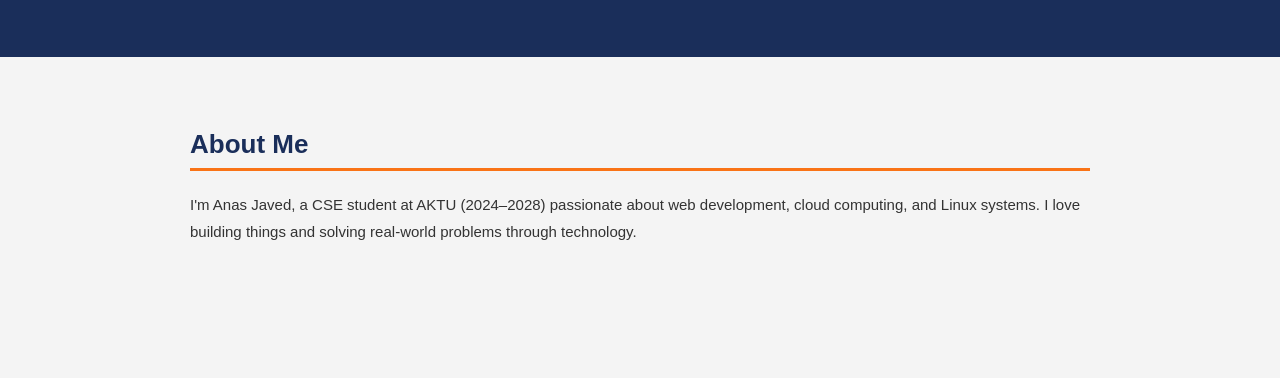
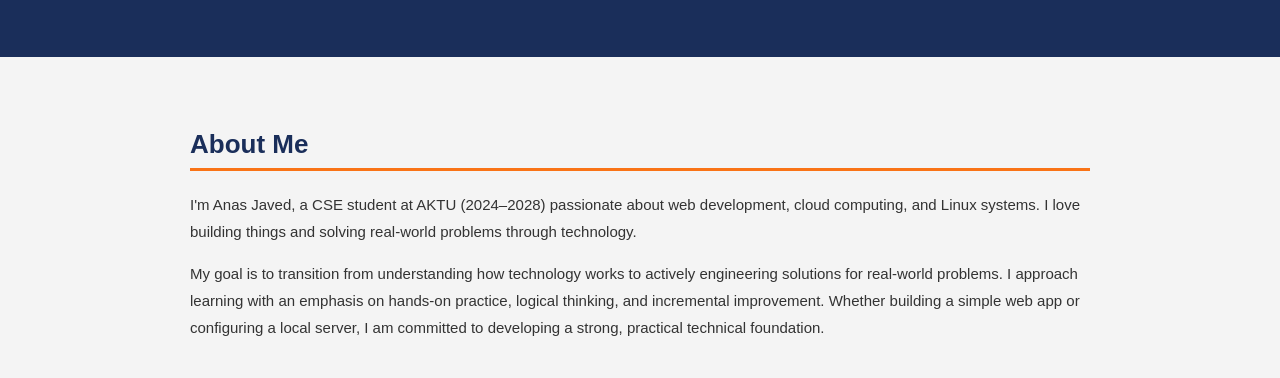
Before and after one commit to anasjaved28/CODSOFT, a plain HTML site: page task1/index.html in a window 1280 px wide. Shown: the part 375-753 px from the top of the page. Drawn offline with Linux system fonts and the light colour scheme.

Commit message:
changed about me

```diff
--- a/task1/index.html
+++ b/task1/index.html
@@ -36,6 +36,14 @@
           I'm Anas Javed, a CSE student at AKTU (2024–2028) passionate about web
           development, cloud computing, and Linux systems. I love building
           things and solving real-world problems through technology.
+        </p>
+        <p>
+          My goal is to transition from understanding how technology works to
+          actively engineering solutions for real-world problems. I approach
+          learning with an emphasis on hands-on practice, logical thinking, and
+          incremental improvement. Whether building a simple web app or
+          configuring a local server, I am committed to developing a strong,
+          practical technical foundation.
         </p>
       </section>
 
```
